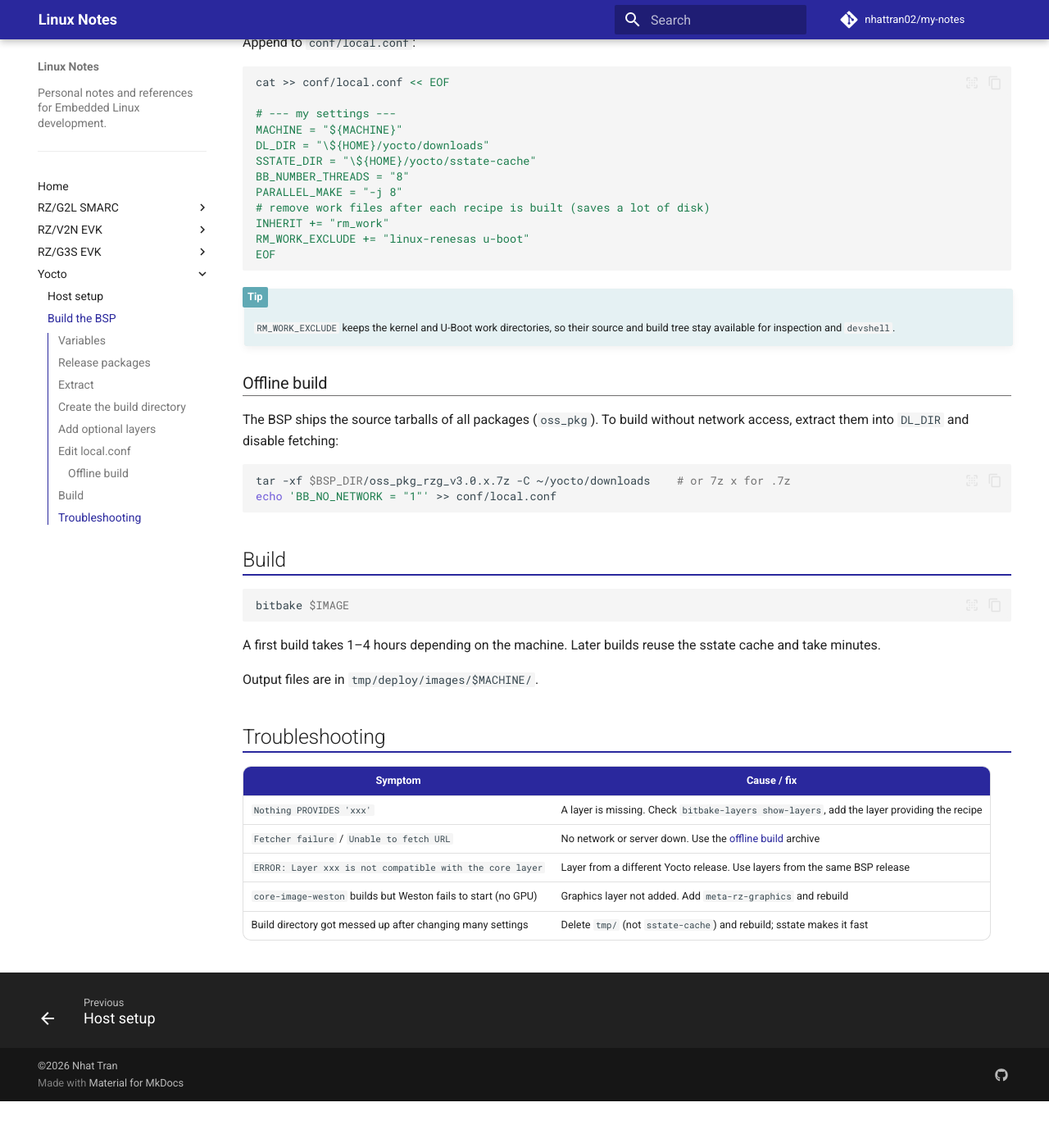
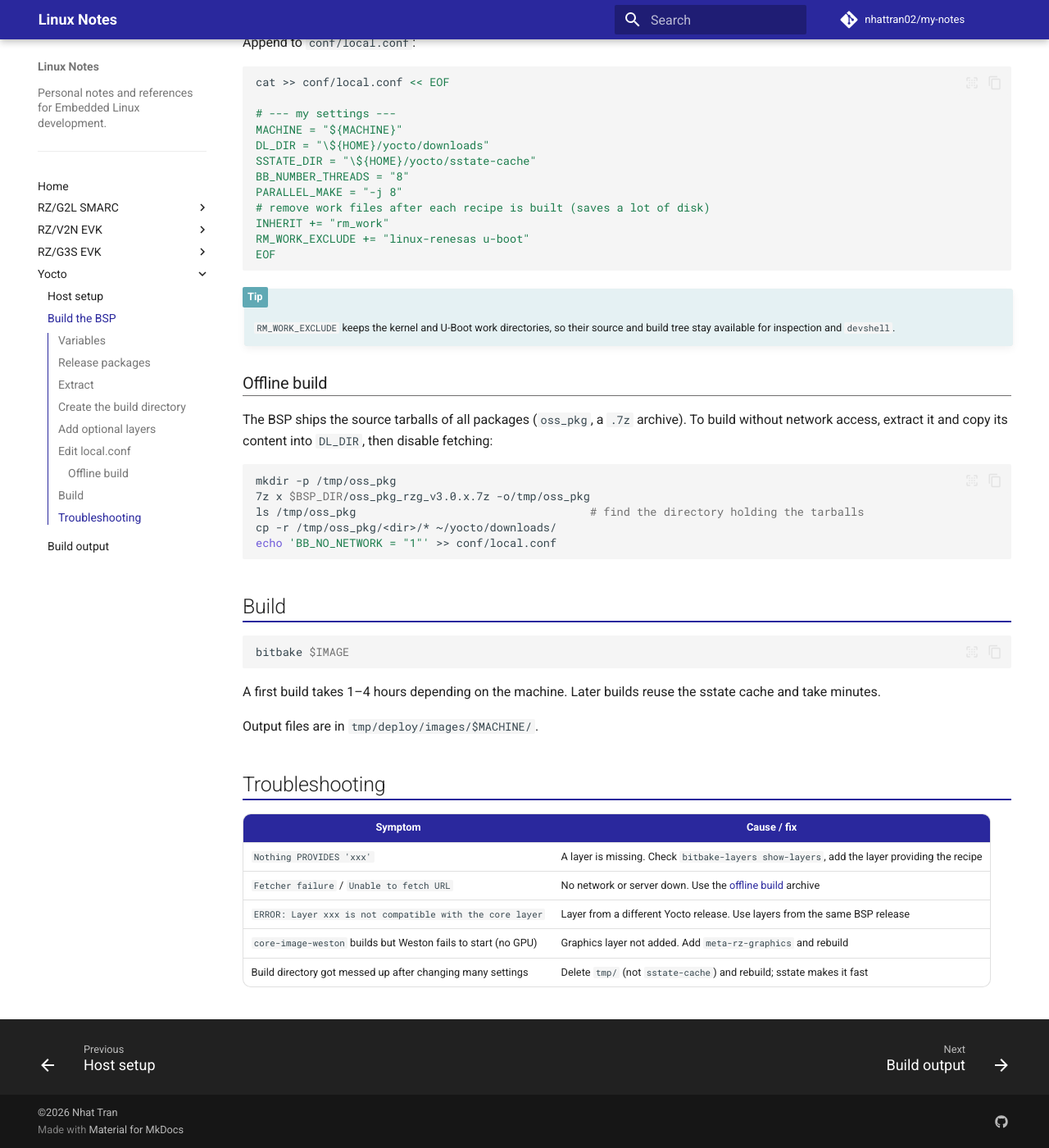
Before and after one commit to nhattran02/my-notes, an MkDocs documentation site: the page built from docs/yocto/build-bsp.md, in a window 1280 px wide and 1400 px high, scrolled down 2373 px. Shown: the whole window at 82% size. Built offline with MkDocs 1.6.1 and Material for MkDocs 9.7.7, drawn with Linux system fonts in a browser that asks for light colours; comment, search, counter and statistics services are not loaded; before the commit the page ends 3716 px from its top, so only the background shows below that.

Commit message:
Add Yocto build output notes

````diff
--- a/docs/yocto/build-bsp.md
+++ b/docs/yocto/build-bsp.md
@@ -126,10 +126,13 @@
 
 ### Offline build
 
-The BSP ships the source tarballs of all packages (`oss_pkg`). To build without network access, extract them into `DL_DIR` and disable fetching:
+The BSP ships the source tarballs of all packages (`oss_pkg`, a `.7z` archive). To build without network access, extract it and copy its content into `DL_DIR`, then disable fetching:
 
 ```bash
-tar -xf $BSP_DIR/oss_pkg_rzg_v3.0.x.7z -C ~/yocto/downloads    # or 7z x for .7z
+mkdir -p /tmp/oss_pkg
+7z x $BSP_DIR/oss_pkg_rzg_v3.0.x.7z -o/tmp/oss_pkg
+ls /tmp/oss_pkg                                   # find the directory holding the tarballs
+cp -r /tmp/oss_pkg/<dir>/* ~/yocto/downloads/
 echo 'BB_NO_NETWORK = "1"' >> conf/local.conf
 ```
 
--- a/mkdocs.yml
+++ b/mkdocs.yml
@@ -102,3 +102,4 @@
       - yocto/index.md
       - Host setup: yocto/host-setup.md
       - Build the BSP: yocto/build-bsp.md
+      - Build output: yocto/deploy-output.md
````
Also changed, not shown: docs/yocto/deploy-output.md (added, +109 -0 lines), docs/yocto/index.md (+1 -0 lines).
